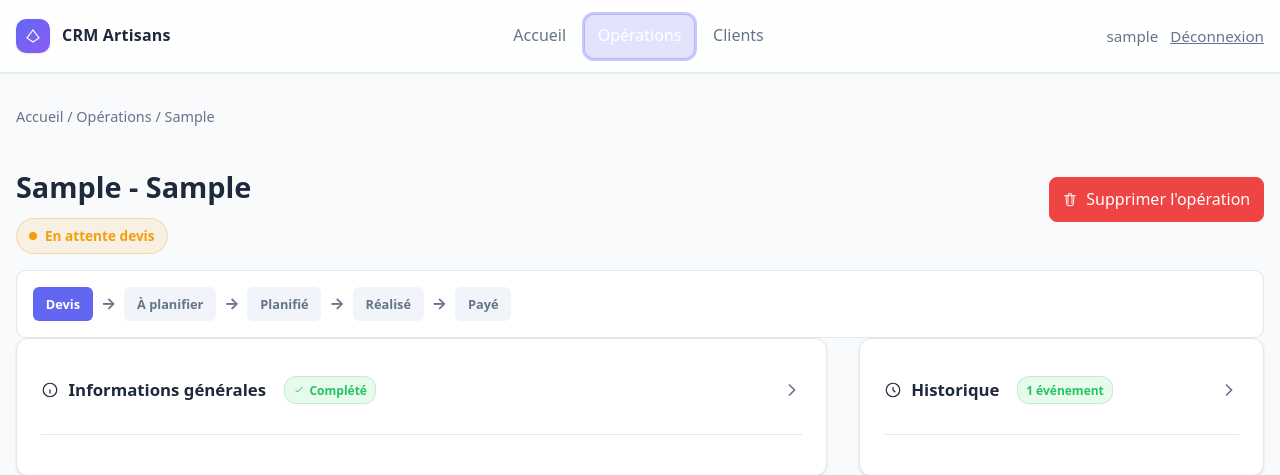
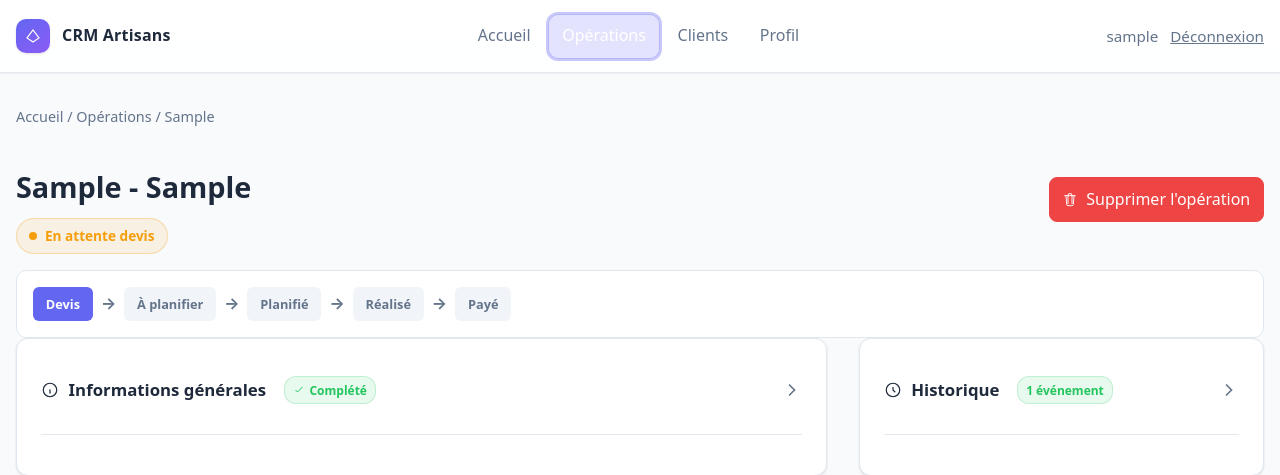
Before and after one commit to cavazzanat/crm-artisans, a Django app: page /operations/1/ in a window 1280 px wide. Shown: the top 475 px of the page. Run offline with Django 4.2, Linux system fonts and the light colour scheme; a user stored in the database is signed in; tables that the repository leaves empty hold one stand-in row (values such as "Sample post").

Commit message:
Nouvelle mis à jour

```diff
--- a/core/urls.py
+++ b/core/urls.py
@@ -28,7 +28,7 @@ urlpatterns = [
 
     path('run-migration/', views.run_migration, name='run_migration'),
 
-    path('profil/', views.profil_entreprise, name='profil_entreprise'),
+    path('profil/', views.profil_entreprise, name='profil'),
 
     path('logout/', auth_views.LogoutView.as_view(next_page='/login/'), name='logout'),
     path('register/', views.register, name='register'),
--- a/templates/operations/detail.html
+++ b/templates/operations/detail.html
@@ -521,6 +521,7 @@
         <a href="{% url 'dashboard' %}">Accueil</a>
         <a href="{% url 'operations' %}" class="active">Opérations</a>
         <a href="{% url 'clients' %}">Clients</a>
+        <a href="{% url 'profil_entreprise' %}">Profil</a>
       </nav>
       <div class="user">
         <span>{{ user.username }}</span>
```
